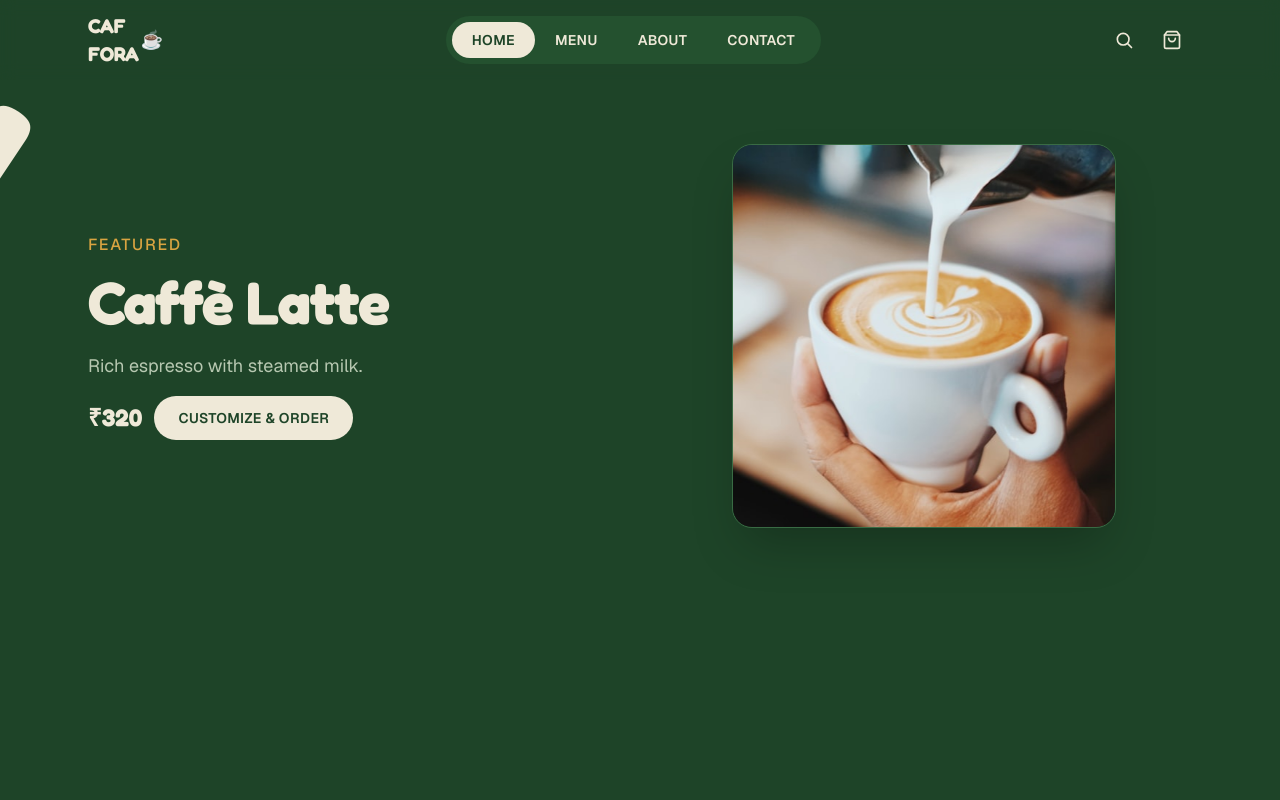
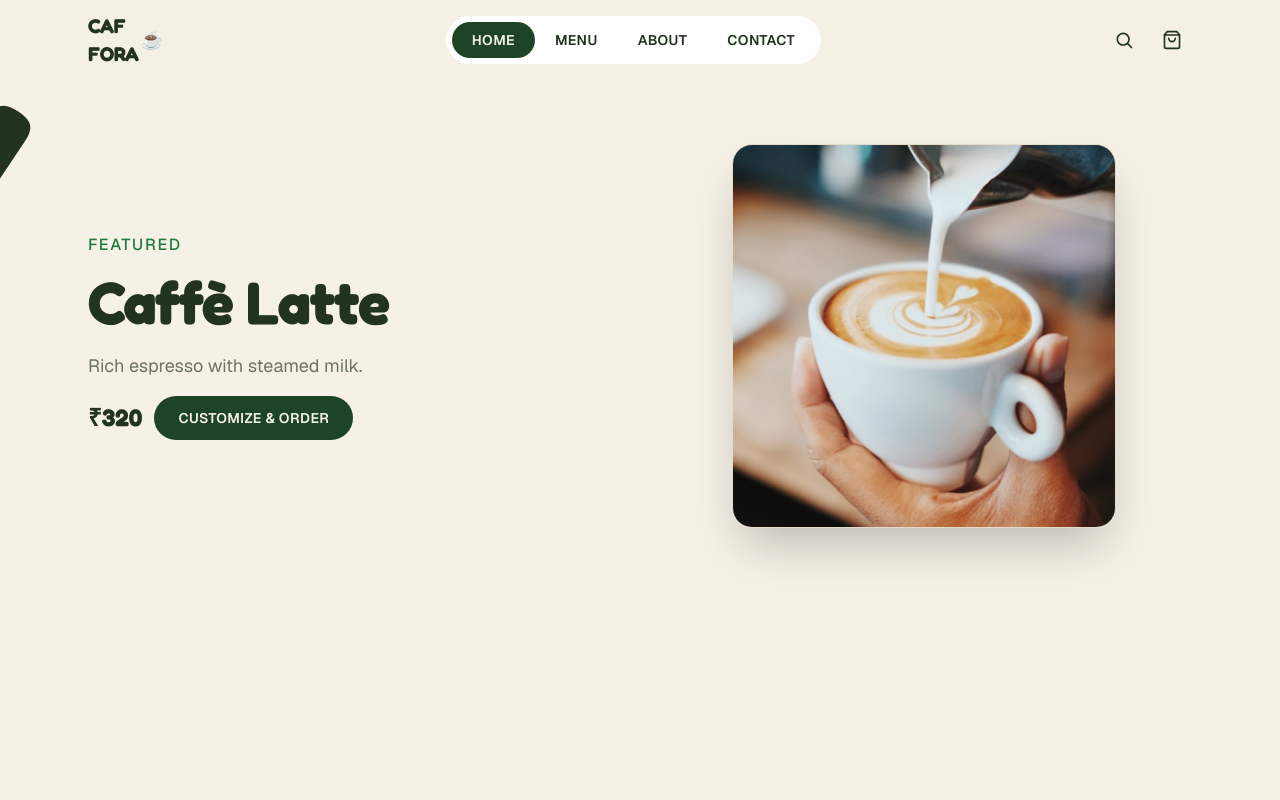
Before and after one commit to Nehalsurapuram/sup, a Next.js app: page / in a window 1280 px wide. Shown: the top 800 px of the page. Built offline with nearby package versions, Linux system fonts and the light colour scheme.

Commit message:
Update design tokens for light theme in globals.css

```diff
--- a/app/globals.css
+++ b/app/globals.css
@@ -1,26 +1,26 @@
 @import "tailwindcss";
 
 /*
-  Caffora design tokens — deep forest green + warm cream.
-  A single cohesive dark theme used across every surface.
+  Caffora design tokens — warm cream + forest green (light theme).
+  A single cohesive light theme used across every surface.
 */
 :root {
-  --background: #1e4428; /* forest green */
-  --surface: #24512f; /* cards / panels on green */
-  --surface-muted: #2c5e38; /* lighter tiles / inactive */
-  --foreground: #efe9d8; /* cream */
-  --muted: #b7c8b1; /* muted sage */
-  --border: #396b44; /* subtle green line */
+  --background: #f6f1e7; /* warm cream */
+  --surface: #ffffff; /* cards / panels */
+  --surface-muted: #efe7d6; /* tiles / inactive */
+  --foreground: #22331f; /* espresso green-black text */
+  --muted: #6d7267; /* muted sage-gray */
+  --border: #e4dcc9; /* soft cream line */
 
-  --primary: #efe9d8; /* cream button */
-  --primary-hover: #ffffff;
-  --primary-foreground: #1e4428;
+  --primary: #1e4428; /* forest green button */
+  --primary-hover: #163420;
+  --primary-foreground: #f6f1e7; /* cream text on green */
 
-  --accent: #d9a441; /* warm gold */
-  --accent-foreground: #1e4428;
+  --accent: #1e7a3c; /* leaf green */
+  --accent-foreground: #ffffff;
 
-  --success: #77c47c;
-  --danger: #e0836f;
+  --success: #2f9e4f;
+  --danger: #c4472f;
 }
 
 @theme inline {
```
